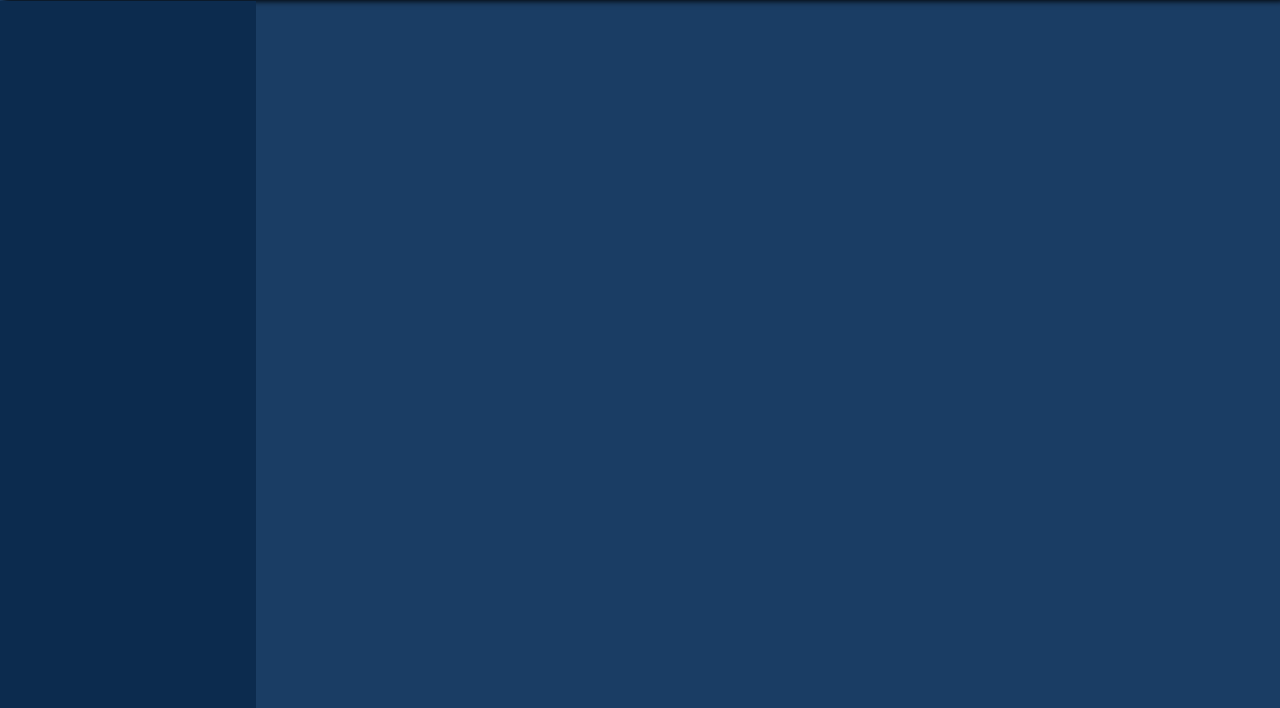
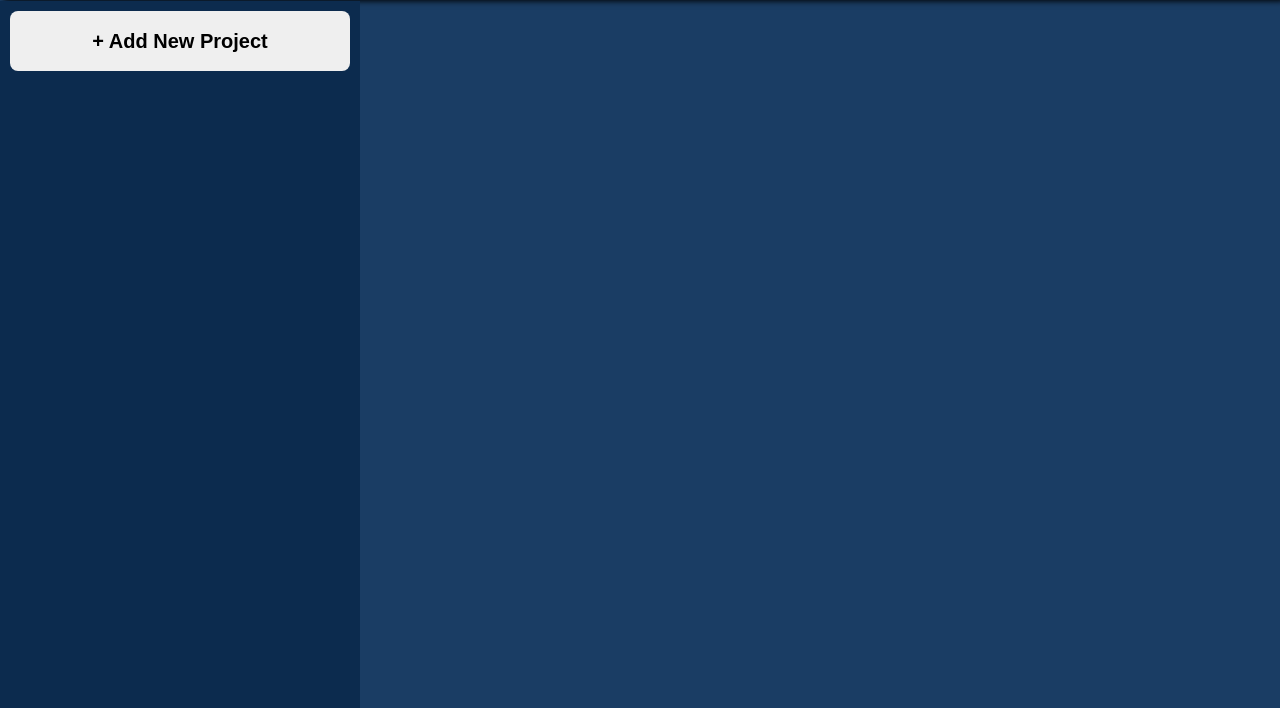
Before and after one commit to TheRookiexe/TODO_List, a website built with webpack: page src/index.html in a window 1280 px wide. Shown: the part 92-800 px from the top of the page. Built offline with nearby package versions, Linux system fonts and the light colour scheme.

Commit message:
Added Button for Creating New Projects.

```diff
--- a/src/index.js
+++ b/src/index.js
@@ -2,3 +2,12 @@ import "./style.css";
 
 const contentDiv = document.getElementById('content');
 const sideBarDiv = document.getElementById('sideBar');
+
+const addProjectBtn = document.createElement('button');
+addProjectBtn.id = "addProjBtn";
+addProjectBtn.textContent = `+   Add New Project`;
+sideBarDiv.appendChild(addProjectBtn);
+
+const barDiv = document.createElement('div');
+barDiv.id = "divisor";
+sideBarDiv.appendChild(barDiv);
--- a/src/style.css
+++ b/src/style.css
@@ -18,6 +18,7 @@ body {
     font-weight: bold;
     font-size: 60px;
     display: flex;
+    align-items: center;
     gap: 20px;
     grid-area: 1 / 1 / 2 / 4;
     box-shadow: 4px 4px 6px black;
@@ -33,8 +34,31 @@ body {
     grid-row: 2 / span 2;
     grid-column: 1 / 2;
     margin-top: 4px;
+    padding: 10px;
+    display: flex;
+    flex-direction: column;
+    align-items: center;
 }
 
 #content {
     grid-area: 2 / 2 / 4 / 4;
 }
+
+#addProjBtn {
+    height: 60px;
+    width: 340px;
+    border: none;
+    border-radius: 8px;
+    font-size: 20px;
+    font-weight: bold;
+    cursor: pointer;
+}
+
+#addProjBtn:hover {
+    background-color: #c4c3e0;
+}
+
+#divisor {
+    height: 1px;
+    background-color: white;
+}
```
Also changed, not shown: src/index.html (+2 -1 lines).
